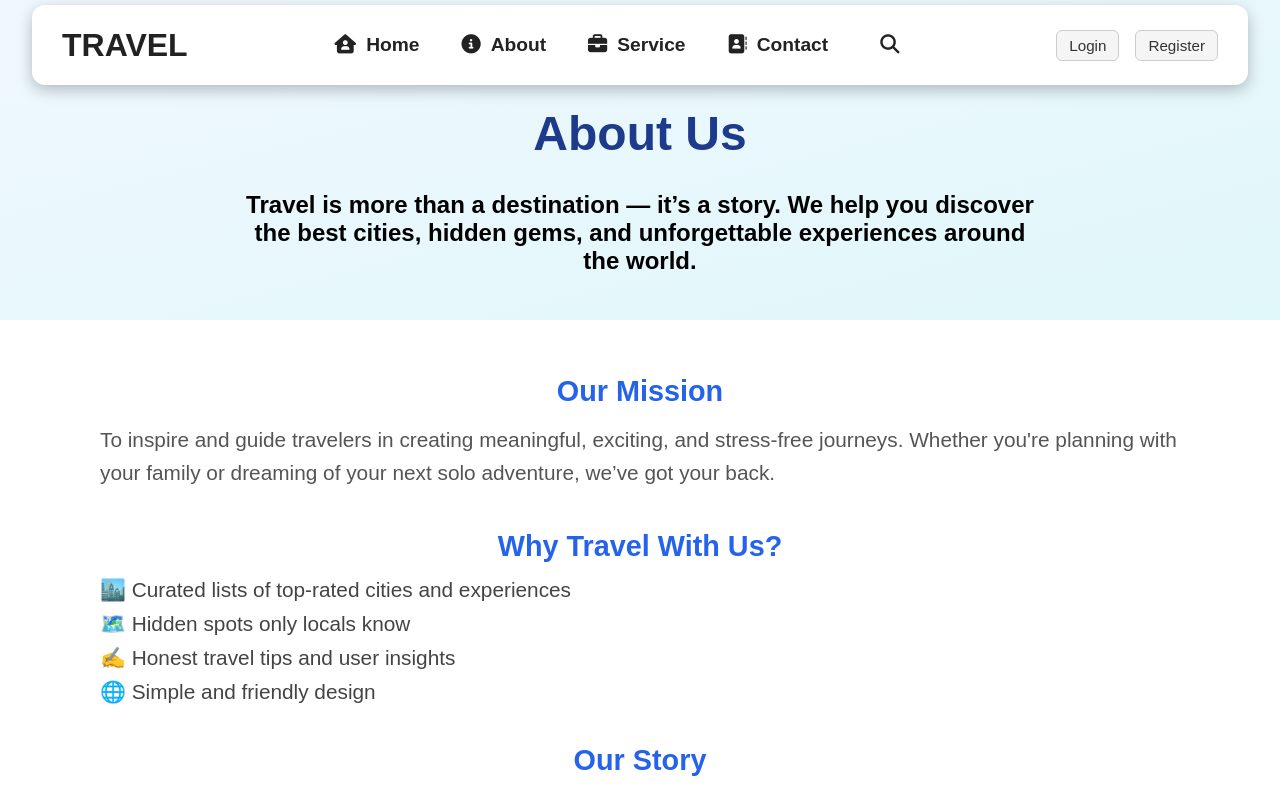
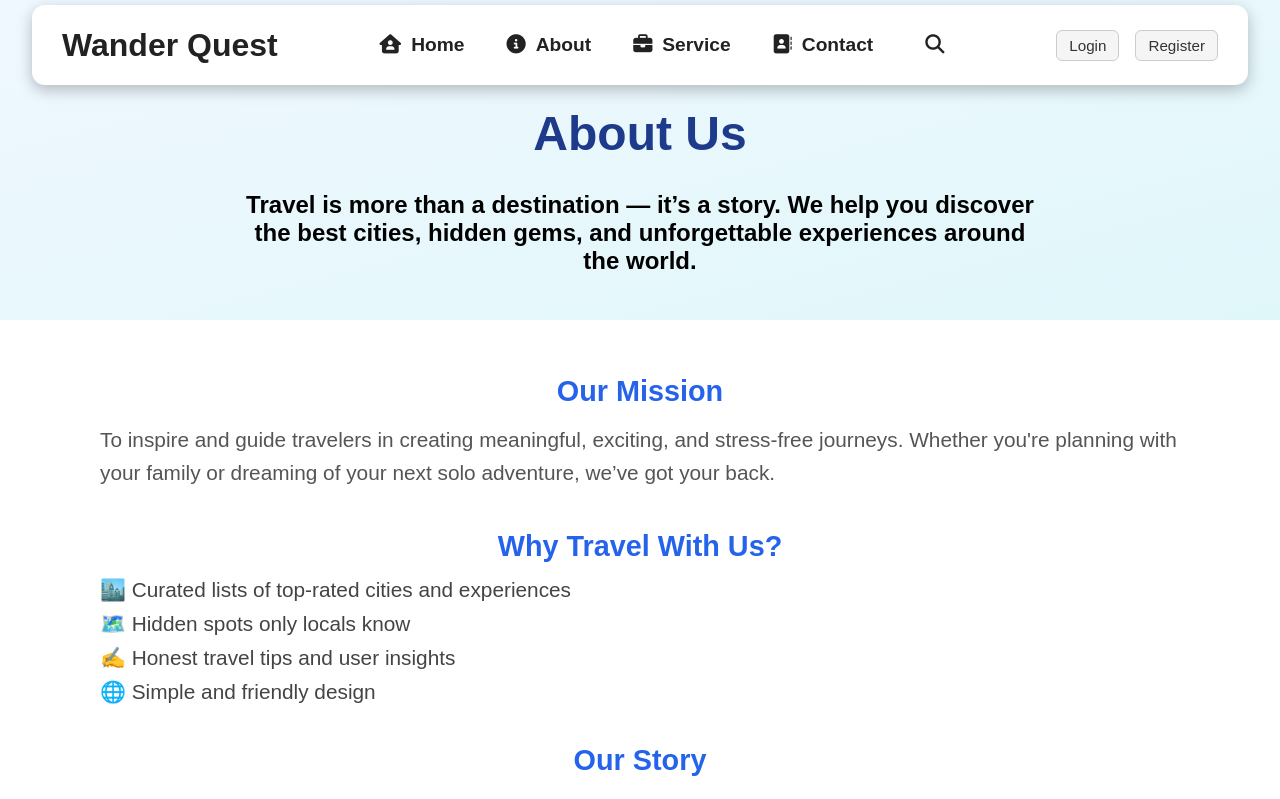
Before and after one commit to haythamkh01/travel, a React (Create React App) app: page /about in a window 1280 px wide. Shown: the top 799 px of the page. Built offline with nearby package versions, Linux system fonts and the light colour scheme; no server answers; a web font is replaced by a local one.

Commit message:
Changing the website name.

```diff
--- a/src/components/Navbar.js
+++ b/src/components/Navbar.js
@@ -23,7 +23,7 @@ function Navbar() {
     return (
         <nav className="NavbarItems">
 
-            <h1 className="navbar-logo">TRAVEL</h1>
+            <h1 className="navbar-logo">Wander Quest</h1>
 
 
             <ul className="nav-menu">
```
